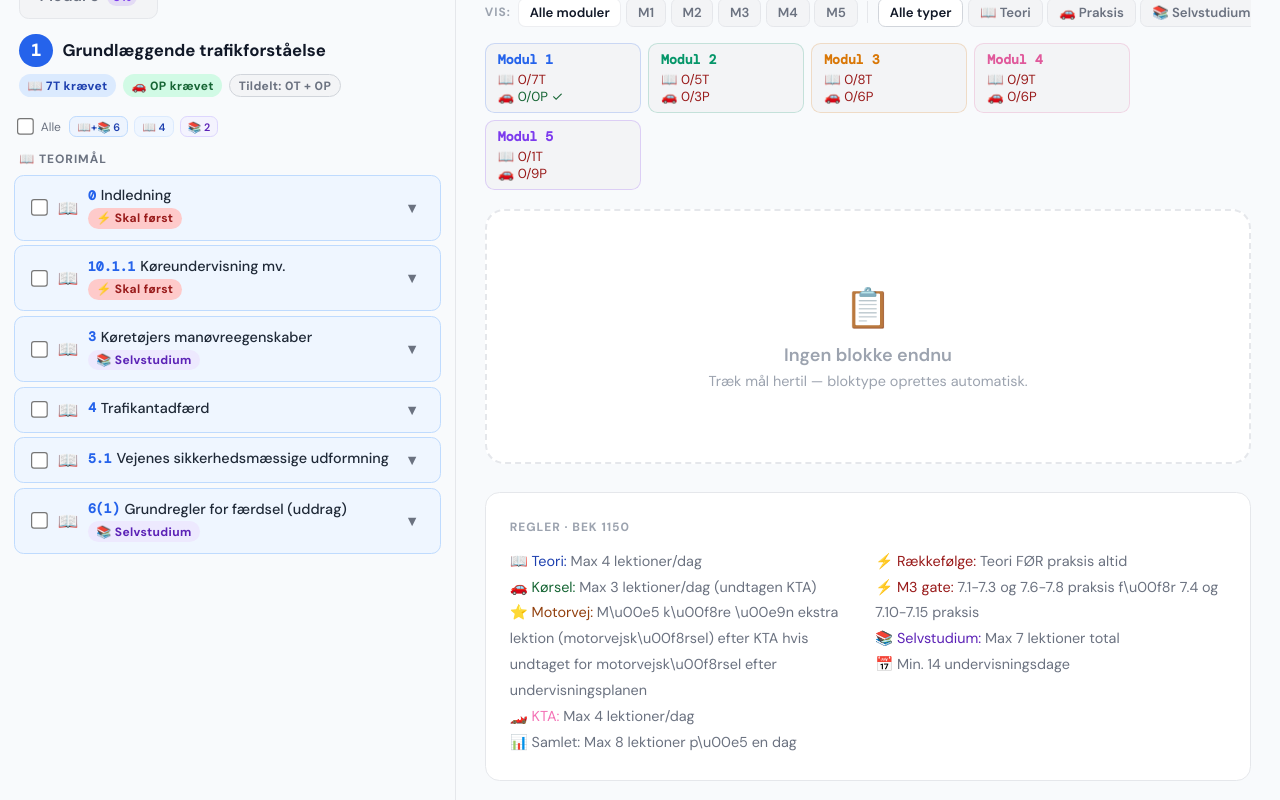
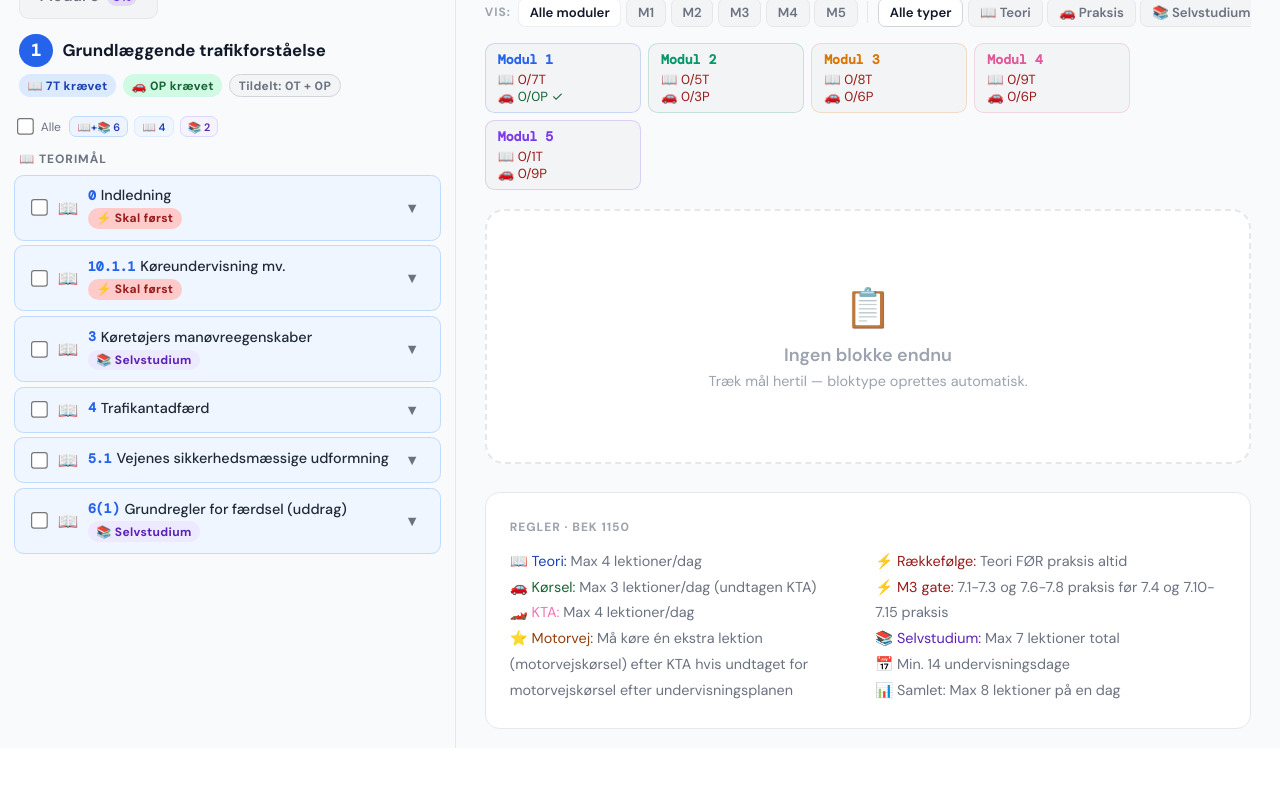
Before and after one commit to Drivelogger-Dev/lektionsopbygger, a React (Vite) app: page / in a window 1280 px wide. Shown: the part 269-1069 px from the top of the page. After the commit the page ends 1017 px from the top, so only its background shows below. Built offline with nearby package versions, Linux system fonts and the light colour scheme.

Commit message:
fix: ret unicode escapes til danske tegn, flyt samlet-regel til højre kolonne

```diff
--- a/src/Lektionsopbygger.jsx
+++ b/src/Lektionsopbygger.jsx
@@ -2118,15 +2118,15 @@ export default function Lektionsopbygger() {
                   <div>
                     <span style={{ color: t.badgeTheoryText }}>📖 Teori:</span> Max 4 lektioner/dag<br />
                     <span style={{ color: t.badgePracticeText }}>🚗 Kørsel:</span> Max 3 lektioner/dag (undtagen KTA)<br />
-                    <span style={{ color: t.badgeWarningText }}>⭐ Motorvej:</span> M\u00e5 k\u00f8re \u00e9n ekstra lektion (motorvejsk\u00f8rsel) efter KTA hvis undtaget for motorvejsk\u00f8rsel efter undervisningsplanen<br />
                     <span style={{ color: "#F472B6" }}>🏎️ KTA:</span> Max 4 lektioner/dag<br />
-                    <span style={{ color: t.badgeNeutralText }}>📊 Samlet:</span> Max 8 lektioner p\u00e5 en dag
+                    <span style={{ color: t.badgeWarningText }}>⭐ Motorvej:</span> {"Må køre én ekstra lektion (motorvejskørsel) efter KTA hvis undtaget for motorvejskørsel efter undervisningsplanen"}
                   </div>
                   <div>
                     <span style={{ color: t.errorText }}>⚡ Rækkefølge:</span> Teori FØR praksis altid<br />
-                    <span style={{ color: t.errorText }}>⚡ M3 gate:</span> 7.1-7.3 og 7.6-7.8 praksis f\u00f8r 7.4 og 7.10-7.15 praksis<br />
+                    <span style={{ color: t.errorText }}>⚡ M3 gate:</span> {"7.1-7.3 og 7.6-7.8 praksis før 7.4 og 7.10-7.15 praksis"}<br />
                     <span style={{ color: t.badgeSelfStudyText }}>📚 Selvstudium:</span> Max 7 lektioner total<br />
-                    <span style={{ color: t.badgeNeutralText }}>📅 Min. 14 undervisningsdage</span>
+                    <span style={{ color: t.badgeNeutralText }}>📅 Min. 14 undervisningsdage</span><br />
+                    <span style={{ color: t.badgeNeutralText }}>📊 Samlet:</span> {"Max 8 lektioner på en dag"}
                   </div>
                 </div>
               </div>
```
